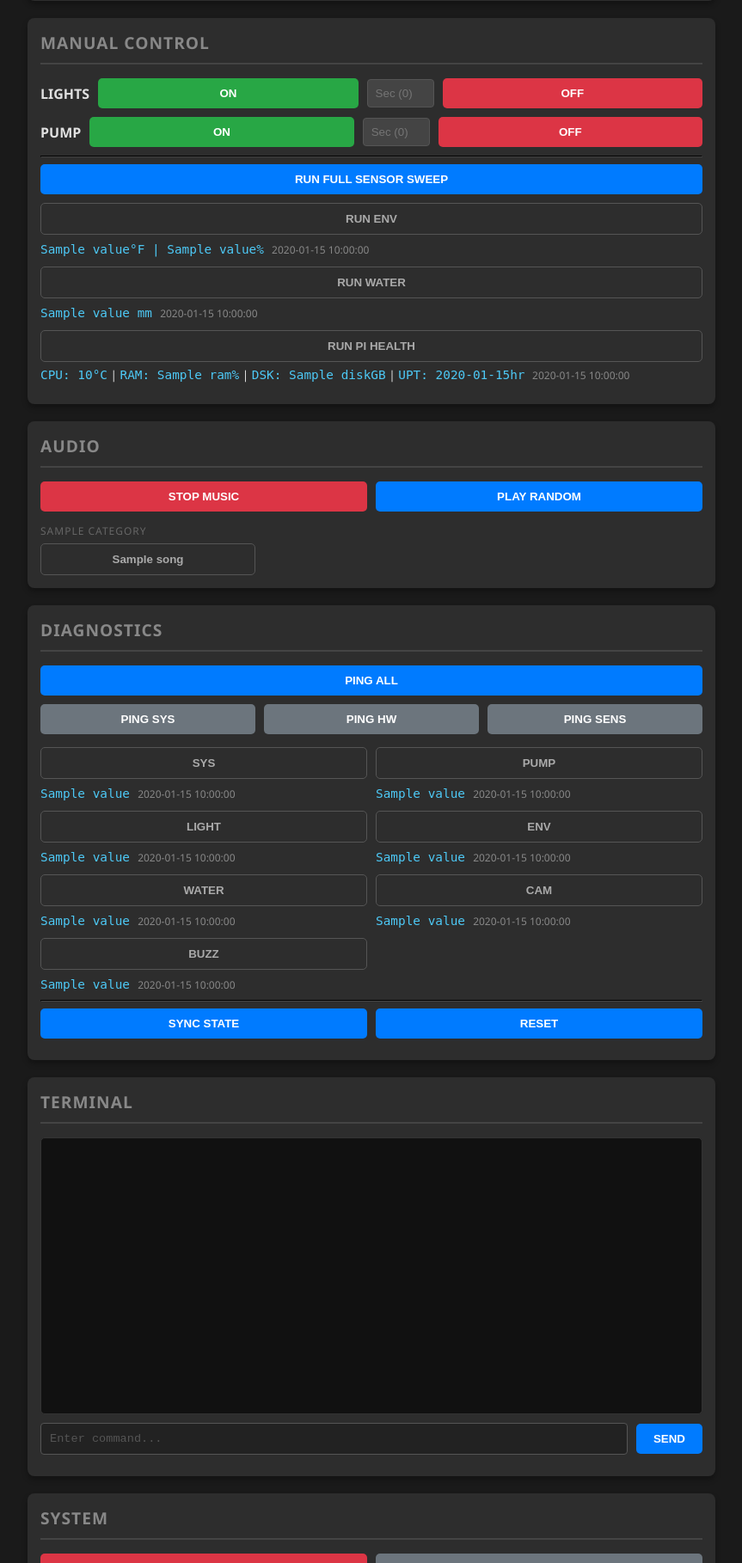
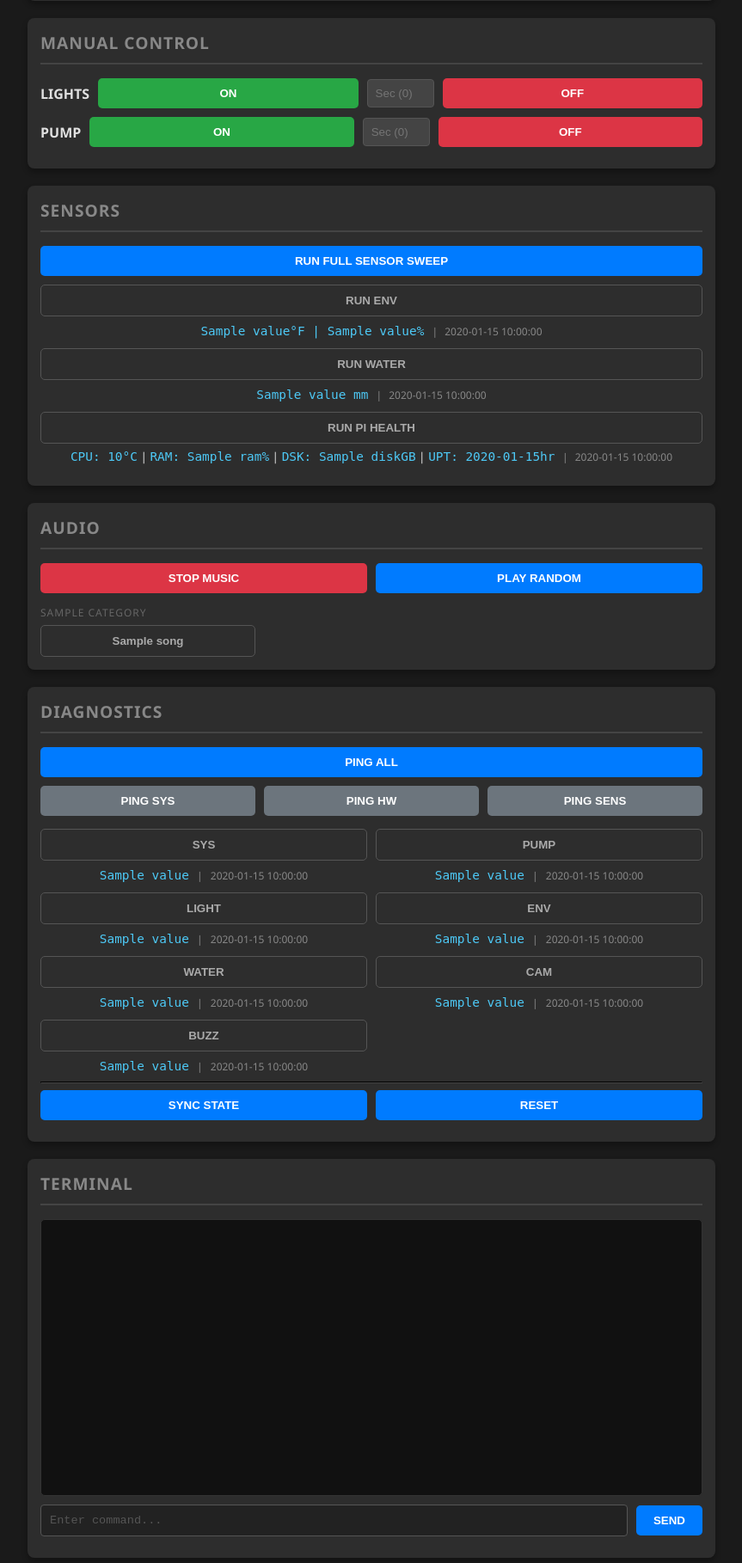
Before and after one commit to JasonCreemers/AeroSense, a Python web app: template templates/index.html in a window 1280 px wide. Shown: the part 1477-3295 px from the top of the page at 86% size, without its empty margins (208-1071 px from the left). Run offline with Jinja, Linux system fonts and the light colour scheme; the template is opened without the code that fills it: most values are stand-ins (such as "Sample title", 1, 10 or a date in 2020); grey boxes marked "Sample" are stand-in pictures; some libraries are stand-ins or nearby versions.

Commit message:
finished the unfinished symphony

```diff
--- a/aerosense/__init__.py
+++ b/aerosense/__init__.py
@@ -13,8 +13,8 @@
 from typing import List
 
 # --- Versioning ---
-__version__: str = "v3.16.0"
-__release__: str = "2026-03-21"
+__version__: str = "v3.16.1"
+__release__: str = "2026-03-22"
 
 # --- Component Exports ---
 from .core.controller import Controller
--- a/templates/index.html
+++ b/templates/index.html
@@ -146,31 +146,37 @@
                 <input type="number" id="dur_pump" placeholder="Sec (0)">
                 <button class="btn-red" onclick="manualRun('PUMP', 'OFF')">OFF</button>
             </div>
-            <hr style="border-color:#444;">
+        </div>
+
+        <div class="panel">
+            <h2>Sensors</h2>
 
             <button class="btn-blue" style="margin-bottom: 10px;" onclick="post('/api/run_sensor', {target: 'SENSORS'})">RUN FULL SENSOR SWEEP</button>
 
             <div style="margin-bottom: 10px;">
                 <button class="btn-outline" onclick="post('/api/run_sensor', {target: 'ENVIRONMENT'})">RUN ENV</button>
-                <div style="margin-top: 5px;">
+                <div style="margin-top: 5px; text-align: center;">
                     <span class="data-tag" id="env-value">{{ cache['temp_reading']['value'] }}°F | {{ cache['humidity_reading']['value'] }}%</span>
+                    <span class="time-tag"> | </span>
                     <span class="time-tag" id="env-time">{{ cache['temp_reading']['time'] }}</span>
                 </div>
             </div>
             <div style="margin-bottom: 10px;">
                 <button class="btn-outline" onclick="post('/api/run_sensor', {target: 'WATER_LEVEL'})">RUN WATER</button>
-                <div style="margin-top: 5px;">
+                <div style="margin-top: 5px; text-align: center;">
                     <span class="data-tag" id="water-value">{{ cache['water_reading']['value'] }} mm</span>
+                    <span class="time-tag"> | </span>
                     <span class="time-tag" id="water-time">{{ cache['water_reading']['time'] }}</span>
                 </div>
             </div>
             <div style="margin-bottom: 10px;">
                 <button class="btn-outline" onclick="post('/api/run_sensor', {target: 'PI_HEALTH'})">RUN PI HEALTH</button>
-                <div style="margin-top: 5px; font-size: 0.85rem;">
+                <div style="margin-top: 5px; text-align: center; font-size: 0.85rem;">
                     <span class="data-tag" id="pi-temp">CPU: {{ cache['pi_health_reading']['value']['temp'] }}°C</span> |
                     <span class="data-tag" id="pi-ram">RAM: {{ cache['pi_health_reading']['value']['ram'] }}%</span> |
                     <span class="data-tag" id="pi-disk">DSK: {{ cache['pi_health_reading']['value']['disk'] }}GB</span> |
                     <span class="data-tag" id="pi-uptime">UPT: {{ cache['pi_health_reading']['value']['uptime'] }}hr</span>
+                    <span class="time-tag"> | </span>
                     <span class="time-tag" id="pi-time">{{ cache['pi_health_reading']['time'] }}</span>
                 </div>
             </div>
@@ -209,31 +215,31 @@
             <div class="grid-2">
                 <div>
                     <button class="btn-outline" onclick="post('/api/ping', {target: 'SYSTEM'})">SYS</button>
-                    <div style="margin-top: 5px;"><span class="data-tag" id="ping-system-value">{{ cache['ping_system']['value'] }}</span> <span class="time-tag" id="ping-system-time">{{ cache['ping_system']['time'] }}</span></div>
+                    <div style="margin-top: 5px; text-align: center;"><span class="data-tag" id="ping-system-value">{{ cache['ping_system']['value'] }}</span> <span class="time-tag">|</span> <span class="time-tag" id="ping-system-time">{{ cache['ping_system']['time'] }}</span></div>
                 </div>
                 <div>
                     <button class="btn-outline" onclick="post('/api/ping', {target: 'PUMP'})">PUMP</button>
-                    <div style="margin-top: 5px;"><span class="data-tag" id="ping-pump-value">{{ cache['ping_pump']['value'] }}</span> <span class="time-tag" id="ping-pump-time">{{ cache['ping_pump']['time'] }}</span></div>
+                    <div style="margin-top: 5px; text-align: center;"><span class="data-tag" id="ping-pump-value">{{ cache['ping_pump']['value'] }}</span> <span class="time-tag">|</span> <span class="time-tag" id="ping-pump-time">{{ cache['ping_pump']['time'] }}</span></div>
                 </div>
                 <div>
                     <button class="btn-outline" onclick="post('/api/ping', {target: 'LIGHTS'})">LIGHT</button>
-                    <div style="margin-top: 5px;"><span class="data-tag" id="ping-lights-value">{{ cache['ping_lights']['value'] }}</span> <span class="time-tag" id="ping-lights-time">{{ cache['ping_lights']['time'] }}</span></div>
+                    <div style="margin-top: 5px; text-align: center;"><span class="data-tag" id="ping-lights-value">{{ cache['ping_lights']['value'] }}</span> <span class="time-tag">|</span> <span class="time-tag" id="ping-lights-time">{{ cache['ping_lights']['time'] }}</span></div>
                 </div>
                 <div>
                     <button class="btn-outline" onclick="post('/api/ping', {target: 'ENVIRONMENT'})">ENV</button>
-                    <div style="margin-top: 5px;"><span class="data-tag" id="ping-env-value">{{ cache['ping_env']['value'] }}</span> <span class="time-tag" id="ping-env-time">{{ cache['ping_env']['time'] }}</span></div>
+                    <div style="margin-top: 5px; text-align: center;"><span class="data-tag" id="ping-env-value">{{ cache['ping_env']['value'] }}</span> <span class="time-tag">|</span> <span class="time-tag" id="ping-env-time">{{ cache['ping_env']['time'] }}</span></div>
                 </div>
                 <div>
                     <button class="btn-outline" onclick="post('/api/ping', {target: 'WATER_LEVEL'})">WATER</button>
-                    <div style="margin-top: 5px;"><span class="data-tag" id="ping-water-value">{{ cache['ping_water']['value'] }}</span> <span class="time-tag" id="ping-water-time">{{ cache['ping_water']['time'] }}</span></div>
+                    <div style="margin-top: 5px; text-align: center;"><span class="data-tag" id="ping-water-value">{{ cache['ping_water']['value'] }}</span> <span class="time-tag">|</span> <span class="time-tag" id="ping-water-time">{{ cache['ping_water']['time'] }}</span></div>
                 </div>
                 <div>
                     <button class="btn-outline" onclick="post('/api/ping', {target: 'CAMERA'})">CAM</button>
-                    <div style="margin-top: 5px;"><span class="data-tag" id="ping-cam-value">{{ cache['ping_cam']['value'] }}</span> <span class="time-tag" id="ping-cam-time">{{ cache['ping_cam']['time'] }}</span></div>
+                    <div style="margin-top: 5px; text-align: center;"><span class="data-tag" id="ping-cam-value">{{ cache['ping_cam']['value'] }}</span> <span class="time-tag">|</span> <span class="time-tag" id="ping-cam-time">{{ cache['ping_cam']['time'] }}</span></div>
                 </div>
                 <div>
                     <button class="btn-outline" onclick="post('/api/ping', {target: 'MUSIC'})">BUZZ</button>
-                    <div style="margin-top: 5px;"><span class="data-tag" id="ping-buzzer-value">{{ cache['ping_buzzer']['value'] }}</span> <span class="time-tag" id="ping-buzzer-time">{{ cache['ping_buzzer']['time'] }}</span></div>
+                    <div style="margin-top: 5px; text-align: center;"><span class="data-tag" id="ping-buzzer-value">{{ cache['ping_buzzer']['value'] }}</span> <span class="time-tag">|</span> <span class="time-tag" id="ping-buzzer-time">{{ cache['ping_buzzer']['time'] }}</span></div>
                 </div>
             </div>
 
```
Also changed, not shown: ROADMAP.md (+0 -6 lines), aerosense/core/scheduler.py (+11 -16 lines), config/settings.py (+10 -0 lines), CHANGELOG.md, README.md, 1 other file.
